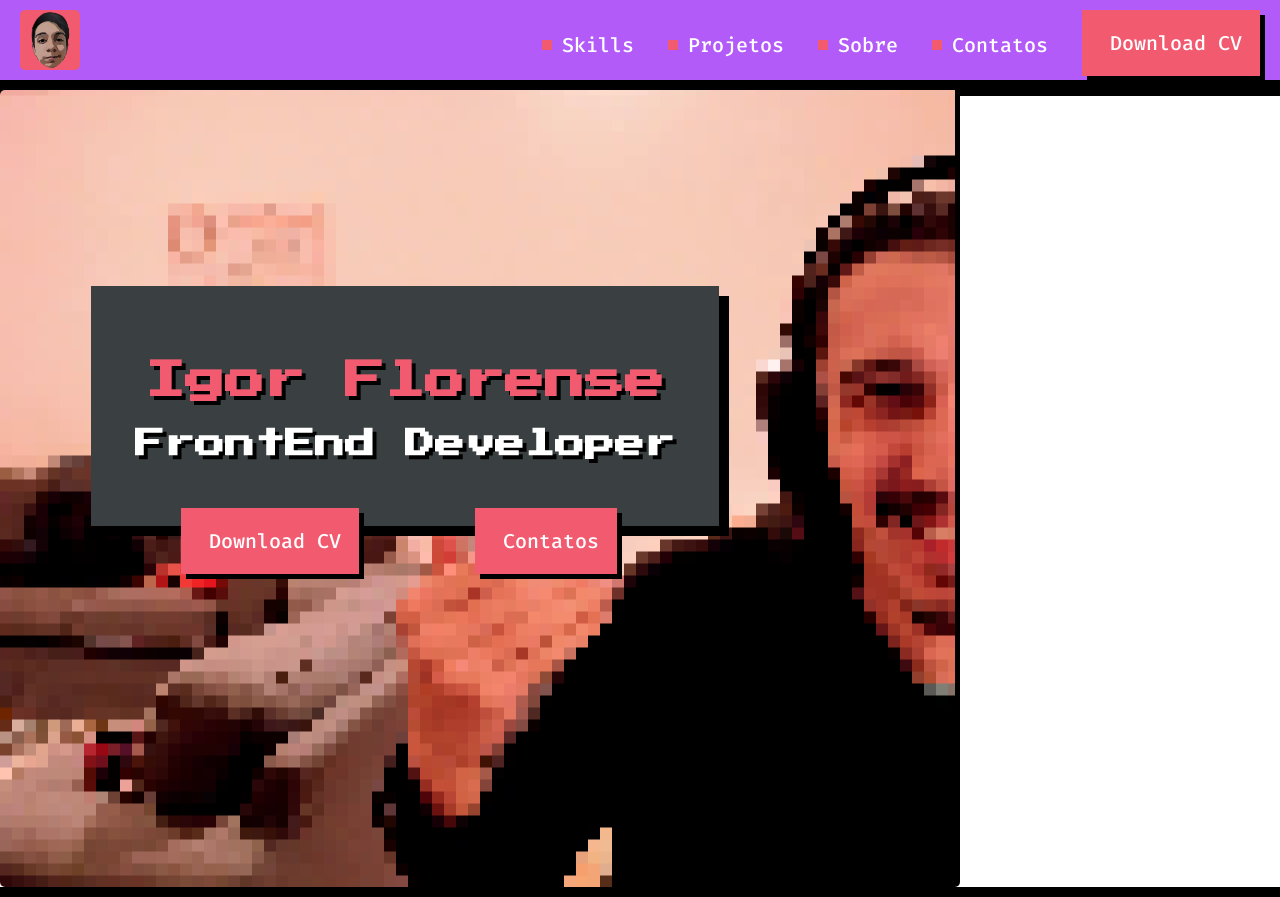
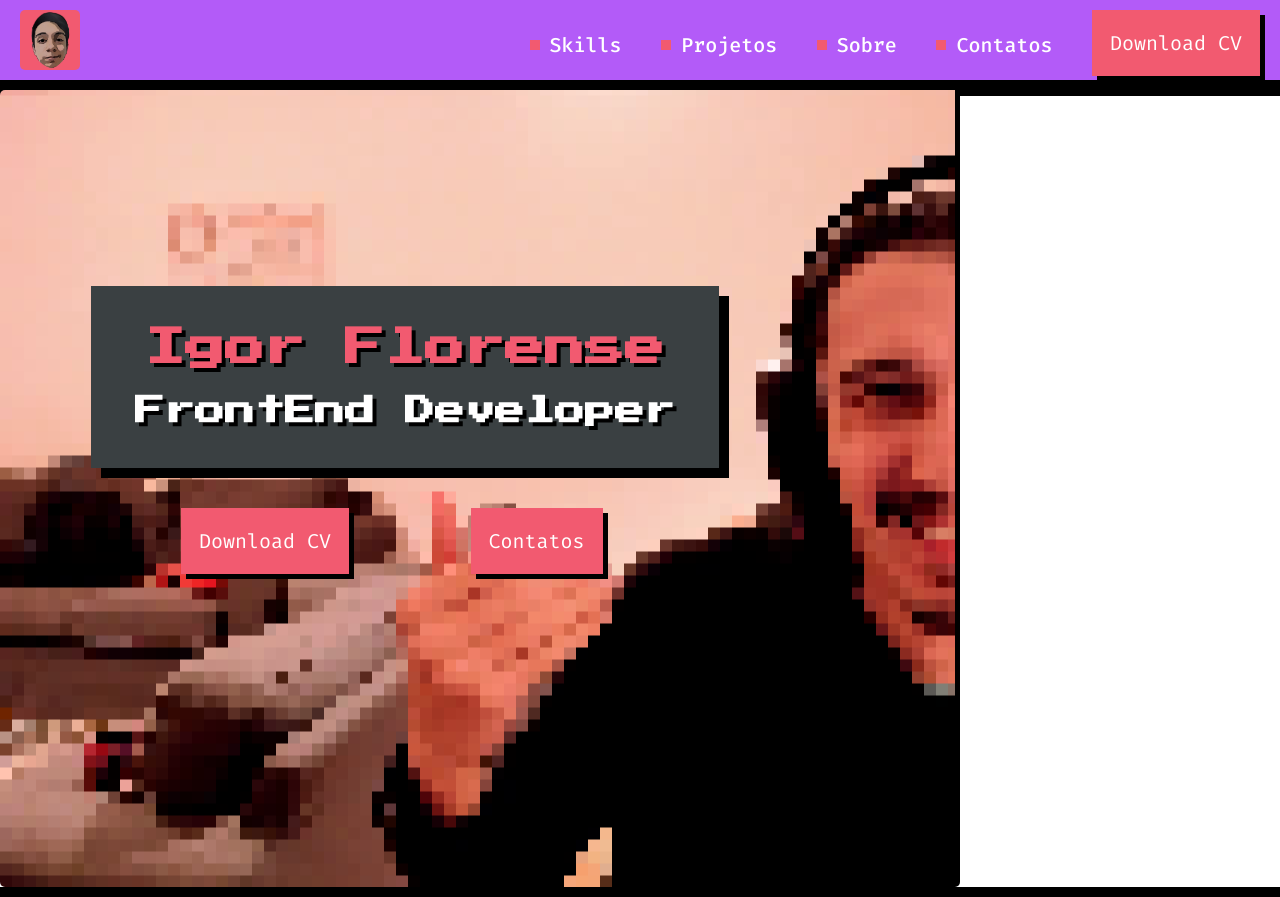
Before and after one commit to Iguinhowill/Iguinhowill.github.io, a plain HTML site: page index.html in a window 1280 px wide. Drawn offline with Linux system fonts and the light colour scheme.

Commit message:
Create the components

```diff
--- /dev/null
+++ b/css/components/action.css
@@ -0,0 +1,17 @@
+.action{
+    display: inline-flex;
+    align-items: center;
+    color: #fff;
+    font-size: 20px;
+    font-weight: 500;
+    text-decoration: none;
+    margin-right: 30px;
+}
+
+.action::before{
+    content: '';
+    width: 10px;
+    height: 10px;
+    background-color: #F25A70;
+    margin-right: 10px;
+}
--- a/css/components/box.css
+++ b/css/components/box.css
@@ -1,4 +1,4 @@
-#box{
+.box{
     position: absolute;
     background-color: #3A4042;
     display: inline-block;
@@ -10,6 +10,6 @@
     padding: 42px 44px;
 }
 
-#box h1{
+.box h1{
     margin-bottom: 28px;
 }
--- a/css/components/button.css
+++ b/css/components/button.css
@@ -4,6 +4,10 @@
     padding: 20px 18px;
     box-shadow: 5px 5px 0px #000000;
     margin-right: 0;
+    transition: transform 100ms cubic-bezier(.45,.95,.68,2.48);
+    color: #fff;
+    text-decoration: none;
+    font-size: 20px;
 }
 
 .button:hover{
--- /dev/null
+++ b/css/components/header.css
@@ -0,0 +1,8 @@
+.header{
+    display: flex;
+    background-color: #B35BF8;
+    border-bottom: 10px solid black;
+    padding: 10px 20px;
+    justify-content: space-between;
+    font-family: "Fira Code", Arial, Helvetica, sans-serif;
+}
--- /dev/null
+++ b/css/components/logo.css
@@ -0,0 +1,5 @@
+img{
+    width: 60px;
+    height: 60px;
+    border-radius: 5px;
+}
--- a/css/components/title.css
+++ b/css/components/title.css
@@ -23,12 +23,3 @@ h1{
     font-size: 40px;
     text-shadow: 4px 4px 0px #000000;
 }
-
-.button-article{
-    position: absolute;
-    margin-top: 418px;
-    margin-left: 69px;
-}
-.button-second{
-    margin-left: 112px;
-}
--- a/css/index.css
+++ /dev/null
@@ -1,50 +0,0 @@
-header{
-    display: flex;
-    background-color: #B35BF8;
-    border-bottom: 10px solid black;
-    padding: 10px 20px;
-    justify-content: space-between;
-}
-
-nav{
-    text-align: right;
-}
-
-img{
-    width: 60px;
-    height: 60px;
-    border-radius: 5px;
-}
-
-a{
-    display: inline-flex;
-    align-items: center;
-    color: #fff;
-    font-size: 20px;
-    font-family: "Fira Code", Arial, Helvetica, sans-serif ;
-    font-weight: 500;
-    text-decoration: none;
-    margin-right: 30px;
-}
-
-a::before{
-    content: '';
-    width: 10px;
-    height: 10px;
-    background-color: #F25A70;
-    margin-right: 10px;
-}
-
-.button{
-    display: inline-block;
-    background-color: #f25A70;
-    padding: 20px 18px;
-    box-shadow: 5px 5px 0px #000000;
-    margin-right: 0;
-}
-
-.button:hover{
-    background-color: #44e3ff;
-    color: black;
-    transform: scale(1.08);
-}
--- a/css/reset.css
+++ b/css/reset.css
@@ -1,3 +1,13 @@
 body{
+    font-family: "Fira Code", Arial, Helvetica, sans-serif;
+}
+
+body, h1, h2, h3{
     margin: 0;
+    padding: 0;
 }
+
+button{
+    border: none;
+    font-family: inherit;
+}
--- a/index.html
+++ b/index.html
@@ -8,32 +8,36 @@
     <link href="https://fonts.googleapis.com/css2?family=Fira+Code:wght@300;400;500;600;700&family=Press+Start+2P&display=swap" rel="stylesheet">
 
     <link rel="stylesheet" href="css/reset.css">
-    <link rel="stylesheet" href="css/index.css">
+    <link rel="stylesheet" href="css/components/logo.css">
+    <link rel="stylesheet" href="css/components/button.css">
     <link rel="stylesheet" href="css/components/title.css">
     <link rel="stylesheet" href="css/components/subtitle.css">
     <link rel="stylesheet" href="css/components/box.css">
+    <link rel="stylesheet" href="css/components/button.css">
+    <link rel="stylesheet" href="css/components/action.css">
+    <link rel="stylesheet" href="css/components/header.css">
 
 </head>
 <body>
-    <header>
+    <header class="header">
         <img src="assets/img/igo.png" alt="avatar do Marco Bruno">
 
         <nav>
-            <a href="" lang="en"><span></span>Skills</a>
-            <a href=""><span></span>Projetos</a>
-            <a href=""><span></span>Sobre</a>
-            <a href=""><span></span>Contatos</a>
+            <a class="action" href="" lang="en"><span></span>Skills</a>
+            <a class="action" href=""><span></span>Projetos</a>
+            <a class="action" href=""><span></span>Sobre</a>
+            <a class="action"href=""><span></span>Contatos</a>
             <a class="button" href="" lang="en">Download CV</a>
         </nav>
     </header>
     <article>
         <img class="pixel" src="assets/img/pixel.png" alt="">
-        <div id="box">
-            <h1>Igor Florense</h1>
-            <h2>FrontEnd Developer</h2>
+        <div class="box">
+            <h1 class="title">Igor Florense</h1>
+            <h2 class="subtitle">FrontEnd Developer</h2>
         </div>
         <div class="button-article">
-            <a class="button  button-second" href="">Download CV</a>
+            <a class="button  button-second" href="" lang="en">Download CV</a>
             <a class="button  button-second" href="">Contatos</a>
         </div>
     </article>
```
